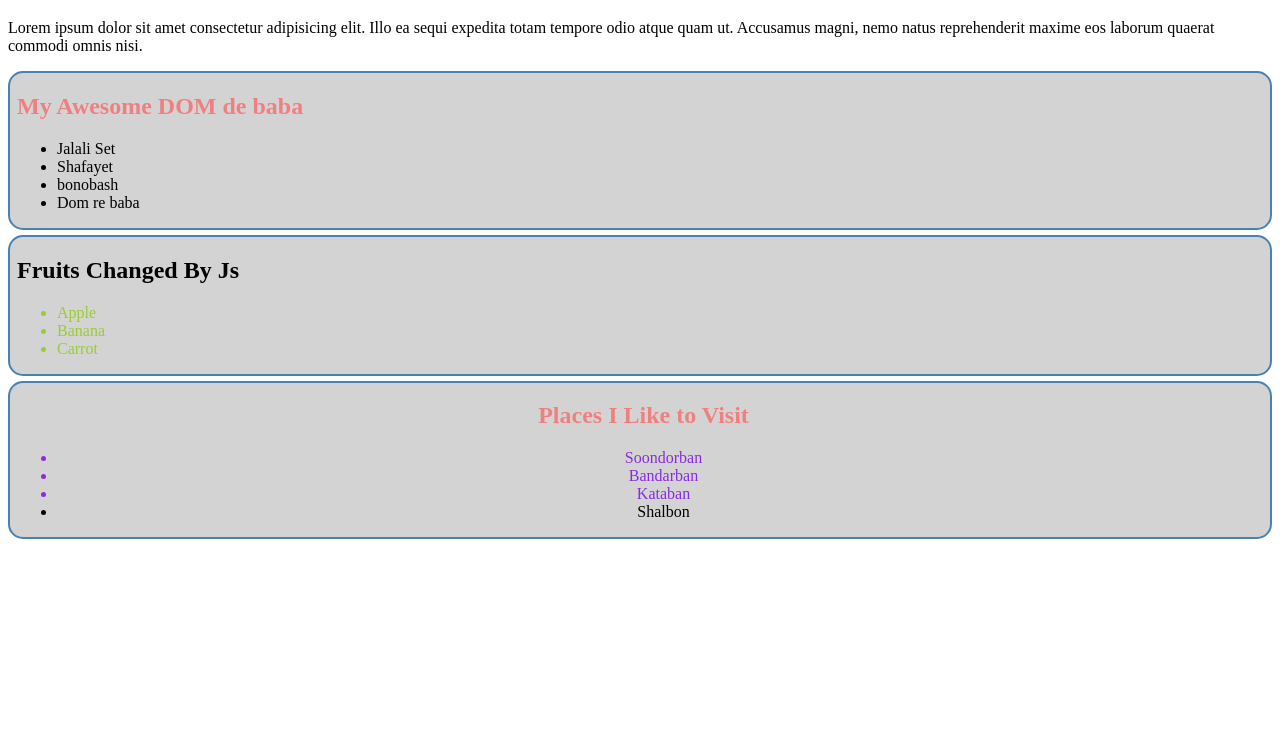
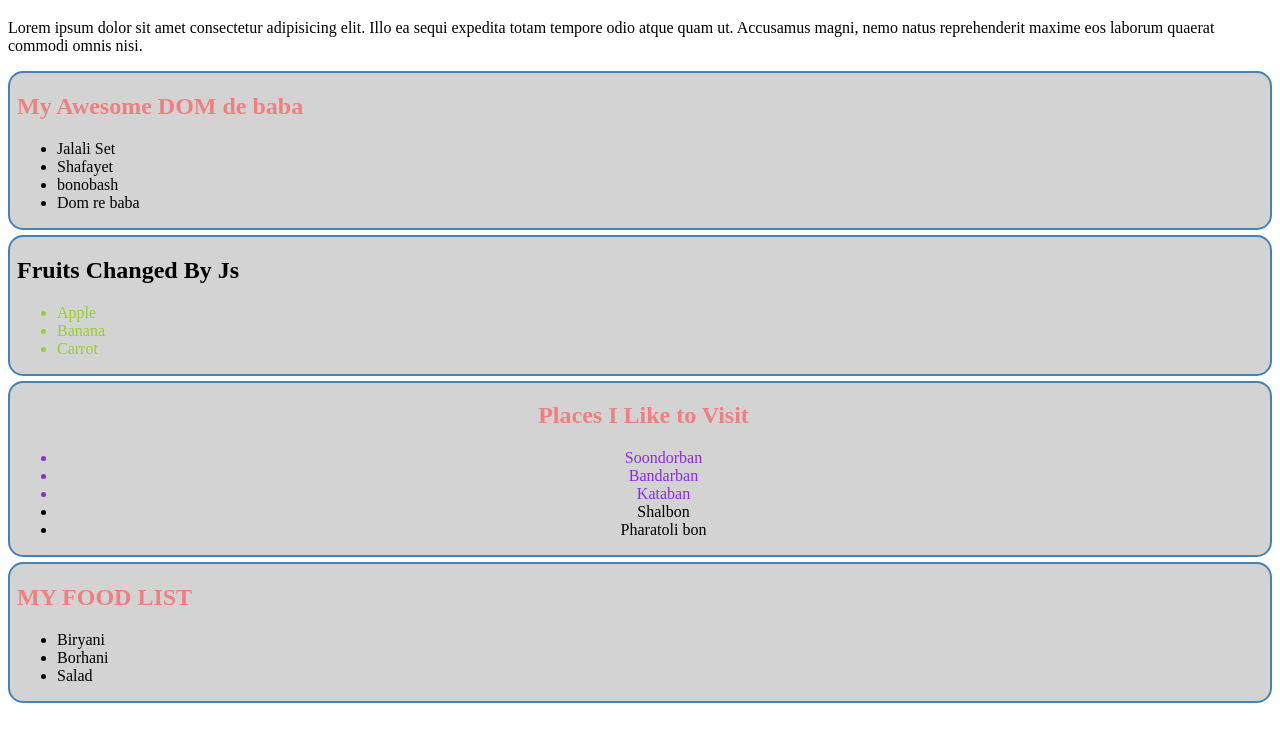
Before and after one commit to aysha3f/tour-of-DOM, a plain HTML site: page index.html in a window 1280 px wide. Shown: the part 61-800 px from the top of the page. Drawn offline with Linux system fonts and the light colour scheme.

Commit message:
set innerHTML with appendchild

```diff
--- a/index.html
+++ b/index.html
@@ -24,7 +24,7 @@
         <h1>Welcome to my DOM</h1>
         <p>Lorem ipsum dolor sit amet consectetur adipisicing elit. Illo ea sequi expedita totam tempore odio atque quam ut. Accusamus magni, nemo natus reprehenderit maxime eos laborum quaerat commodi omnis nisi.</p>
     </header>
-    <main>
+    <main id = "main-container">
         <section>
         <h1>My Awesome DOM de baba</h1>
         <ul>
@@ -44,7 +44,7 @@
 </section>
         <section id = 'places-container' class="large-text">
             <h1 id="places-title">Places I Like to Visit</h1>
-            <ul>
+            <ul id = "places-list">
       <li class="important-places">Soondorban</li>
       <li class="important-places">Bandarban</li>
       <li class="important-places">Kataban</li>
@@ -53,6 +53,7 @@
         </section>
     </main>
     <script src="js/dom.js"></script>
+    <script src="js/append.js"></script>
    <script src="js/stylein.js"></script>
     <script>
   const liCollection = document.getElementsByTagName('li')
--- /dev/null
+++ b/js/append.js
@@ -0,0 +1,37 @@
+// 1. where to add
+const placesList = document.getElementById('places-list')
+// 2. what to be added
+const li = document.createElement('li');
+li.innerText = 'Pharatoli bon'
+
+// 3. add the child
+placesList.appendChild(li);
+
+//-------> How to add section in DOM <-------
+
+// 1. where to add
+const mainContainer = document.getElementById('main-container');
+
+const section = document.createElement('section');
+const h1 = document.createElement('h1');
+h1.innerText = 'MY FOOD LIST';
+section.appendChild(h1);
+
+const ul = document.createElement('ul');
+const li1 = document.createElement('li');
+li1.innerText = "Biryani";
+ul.appendChild(li1);
+
+const li2 = document.createElement('li');
+li2.innerText = "Borhani";
+ul.appendChild(li2);
+
+const li3 = document.createElement('li');
+li3.innerText = "Salad";
+ul.appendChild(li3);
+
+section.appendChild(ul);
+mainContainer.appendChild(section);
+
+
+//
```
